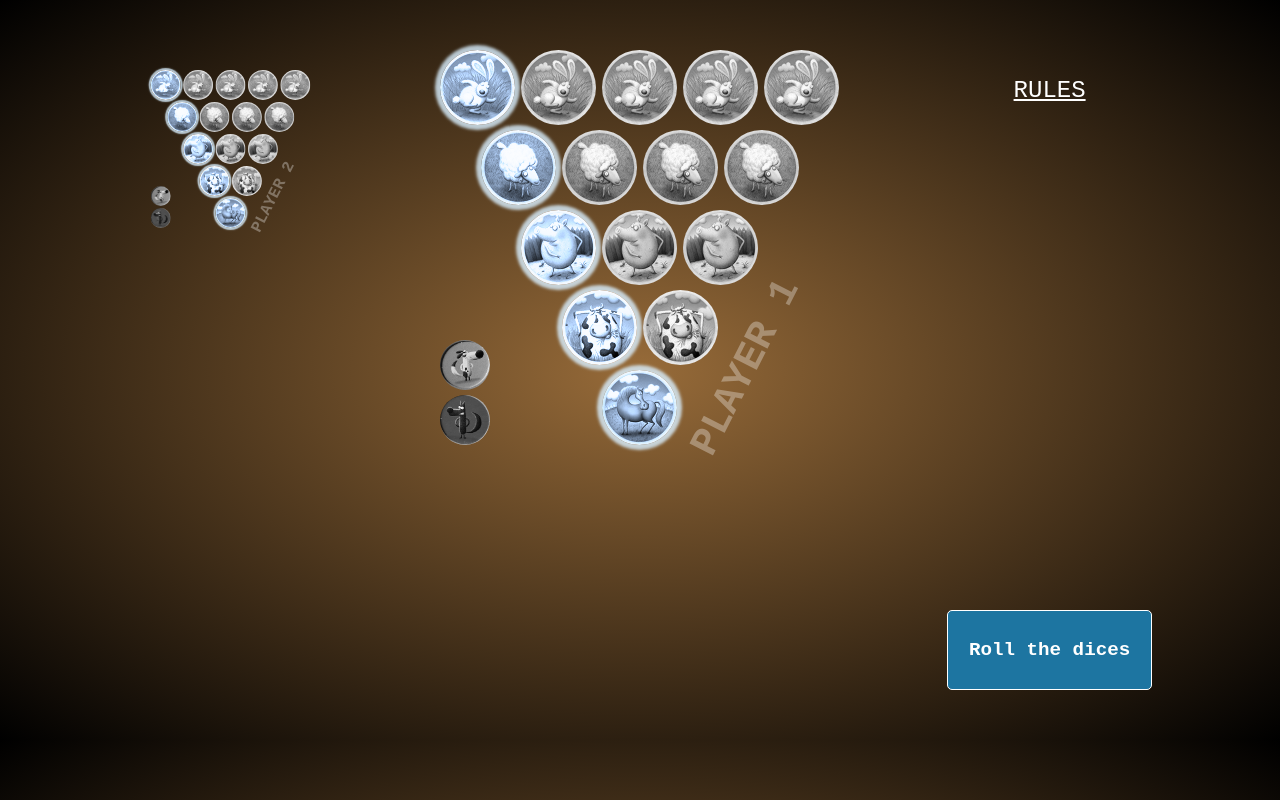
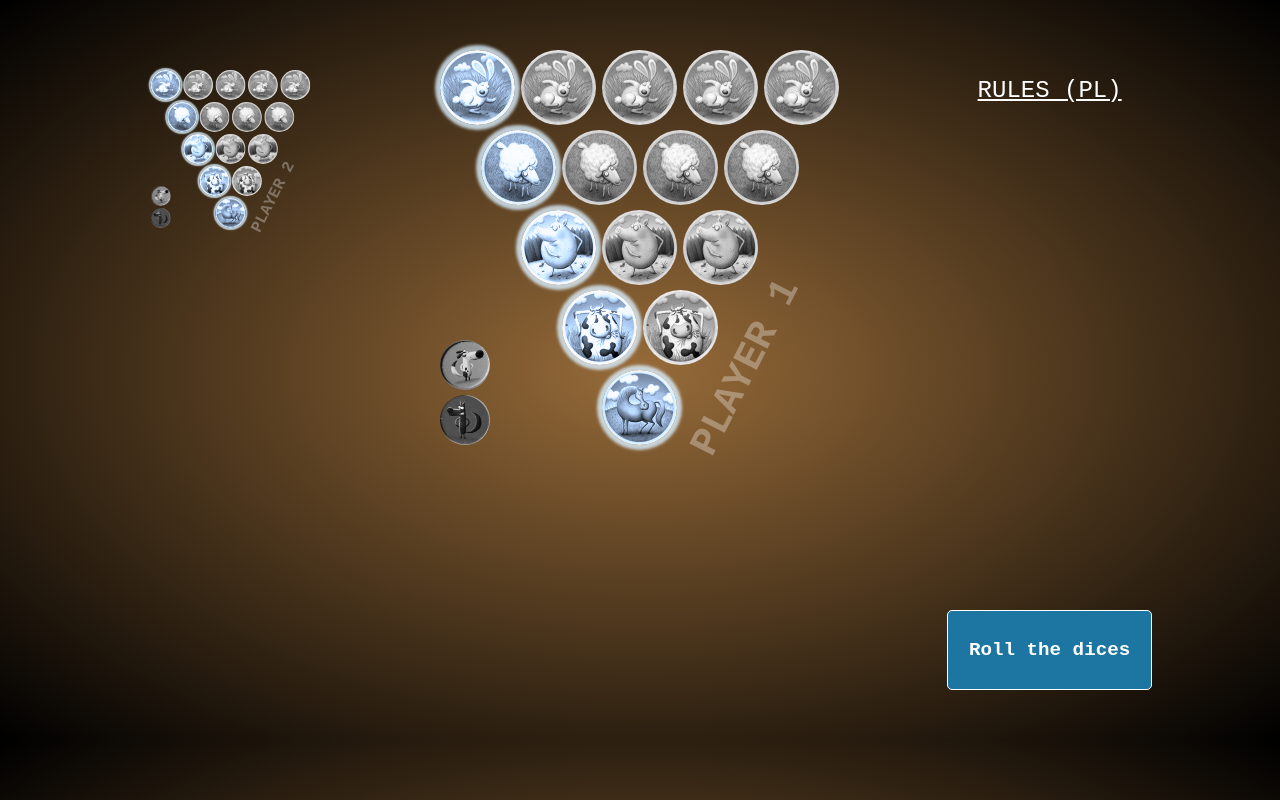
Before and after one commit to GreenBarrel/Game__SuperFarmer, a React (Vite) app: page / in a window 1280 px wide. Both pictures are taken after a click on the button "Let's PLAY". Built offline with nearby package versions, Linux system fonts and the light colour scheme; a web font is replaced by a local one.

Commit message:
add game rules (pdf)

```diff
--- a/src/components/GameContainer.jsx
+++ b/src/components/GameContainer.jsx
@@ -1,7 +1,7 @@
 import { useState } from "react";
+import gameRules from "../files/SUPERFARMER_DELUX.pdf";
 import PlayersContainer from "./PlayersContainer";
 import Dices from "./Dices";
-import BuyRules from "./BuyRules";
 import GameOver from "./GameOver";
 import "../style/game_container.css";
 
@@ -11,7 +11,9 @@ function GameContainer({ players, setStart }) {
 
   return (
     <div className="game_container">
-      <div className="game_container__rules">RULES</div>
+      <a className="game_container__rules" href={gameRules} target="_blank">
+        RULES (PL)
+      </a>
 
       <PlayersContainer
         throwResult={throwResult}
@@ -23,7 +25,6 @@ function GameContainer({ players, setStart }) {
         setThrowResult={setThrowResult}
         winningPlayer={winningPlayer}
       />
-      {/* <BuyRules /> */}
 
       {winningPlayer && (
         <GameOver winningPlayer={winningPlayer} setStart={setStart} />
```
Also changed, not shown: 1 other file (tests, documents, lock files or other folders).
